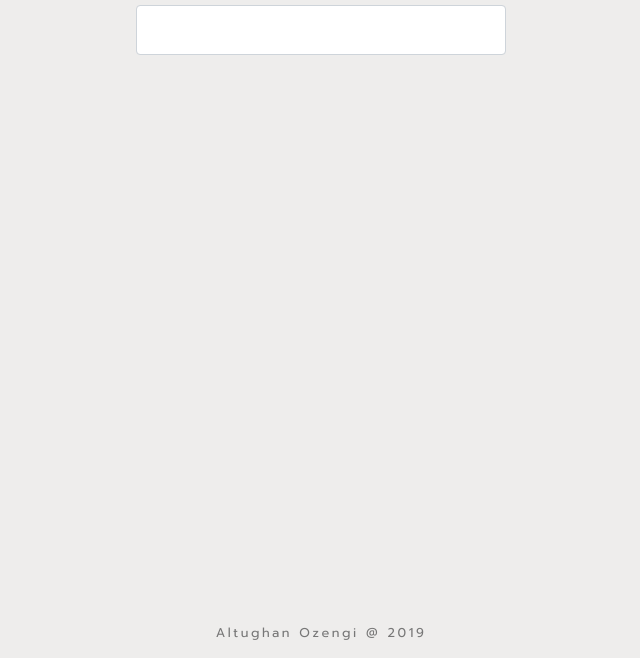
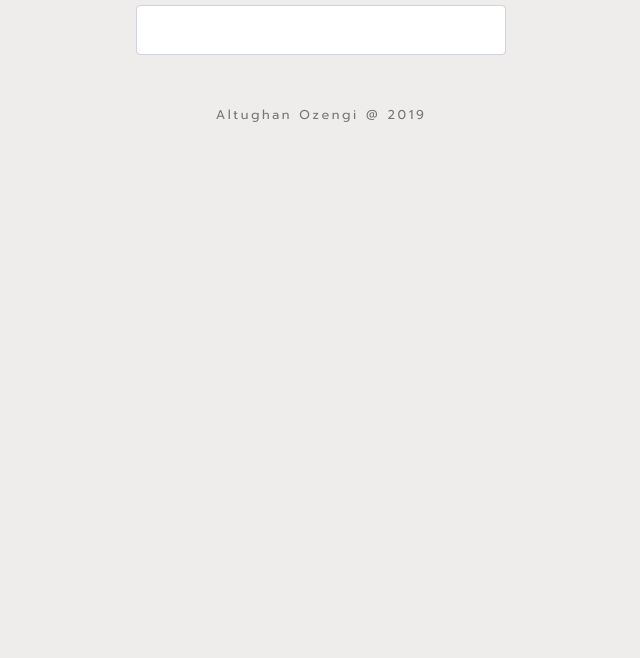
Before and after one commit to altughan09/Weather-App-in-Modern-Javascript, a plain HTML site: page index.html in a window 1280 px wide. Shown: the part 142-800 px from the top of the page, without its empty margins (319-959 px from the left). Drawn offline with Linux system fonts and the light colour scheme.

Commit message:
footer style updated

```diff
--- a/index.html
+++ b/index.html
@@ -34,7 +34,7 @@
                 </div>
             </div>
         </div>
-        <div class="footer fixed-bottom">
+        <div class="footer">
             <p class="text-center">Altughan Ozengi @ <span id="year"></span></p>
         </div>
     </div>
```
